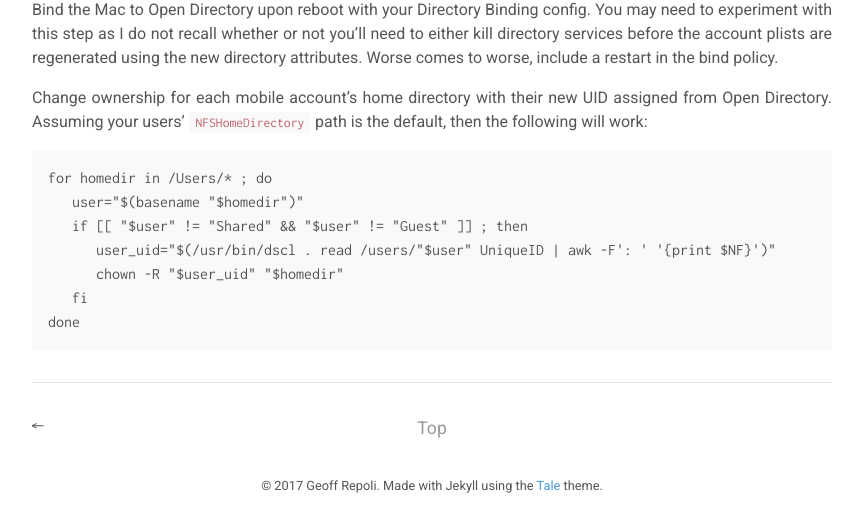
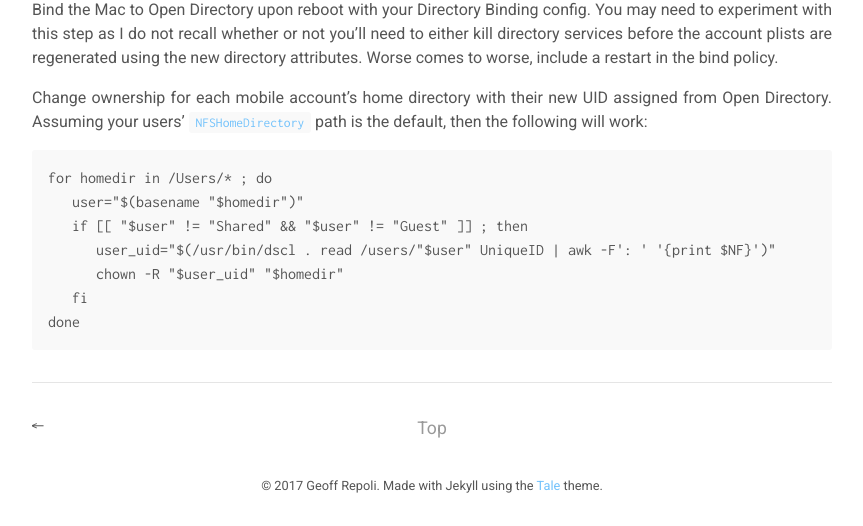
Before and after one commit to geoffrepoli/pkg.fm, a Jekyll site: the page built from _posts/2017-05-19-directory-migrations-with-mobile-accounts.md, in a window 1280 px wide. Shown: the part 894-1420 px from the top of the page, without its empty margins (208-1071 px from the left). Built offline with Jekyll 4.4.1, drawn with Linux system fonts in a browser that asks for light colours; some web fonts are replaced.

Commit message:
EDIT stylesheet

```diff
--- a/_includes/head.html
+++ b/_includes/head.html
@@ -12,5 +12,5 @@
 
   <!-- CSS -->
   <link rel="stylesheet" href="{{ site.baseurl }}/styles.css">
-  <link rel="stylesheet" href="https://fonts.googleapis.com/css?family=Bowlby+One+SC|Inconsolata|Roboto">
+  <link rel="stylesheet" href="https://fonts.googleapis.com/css?family=Francois+One|Inconsolata|Roboto">
 </head>
--- a/_sass/_layout.scss
+++ b/_sass/_layout.scss
@@ -20,7 +20,7 @@
   width: 100%;
   z-index: 999;
   background: #fff;
-  border-bottom: 1px solid rgba(115, 194, 251, 1);
+  border-bottom: 1px solid $blue;
 
   &-container {
     margin: 0.5rem auto;
@@ -39,7 +39,7 @@
 
     &:hover,
     &:focus {
-      opacity: .6;
+      color: $blue;
     }
   }
 
--- a/_sass/_variables.scss
+++ b/_sass/_variables.scss
@@ -5,15 +5,15 @@
 $grey-2: #e5e5e5;
 $grey-3: #f9f9f9;
 $white: #fff;
-$blue: #4a9ae1;
+$blue: #73c2fb;
 $shadow-color: rgba(204, 204, 204, 0.8);
 
-$title-font: 'Bowlby One SC', 'Helvetica Neue', sans-serif;
+$title-font: 'Francois One', 'Helvetica Neue', sans-serif;
 $serif-font: Roboto, 'Times New Roman', Times, serif;
 $palatino: Roboto, Palatino, 'Palatino LT STD', 'Palatino Linotype', 'Book Antiqua', 'Georgia', serif;
 $sans-font: Roboto, 'Helvetica Neue', Helvetica, Arial, sans-serif;
 $monospaced-font: Inconsolata, Menlo, Monaco, monospace;
-$code-color: #bf616a;
+$code-color: #73c2fb;
 
 @mixin box-sizing($type: border-box) {
   -webkit-box-sizing: $type;
```
